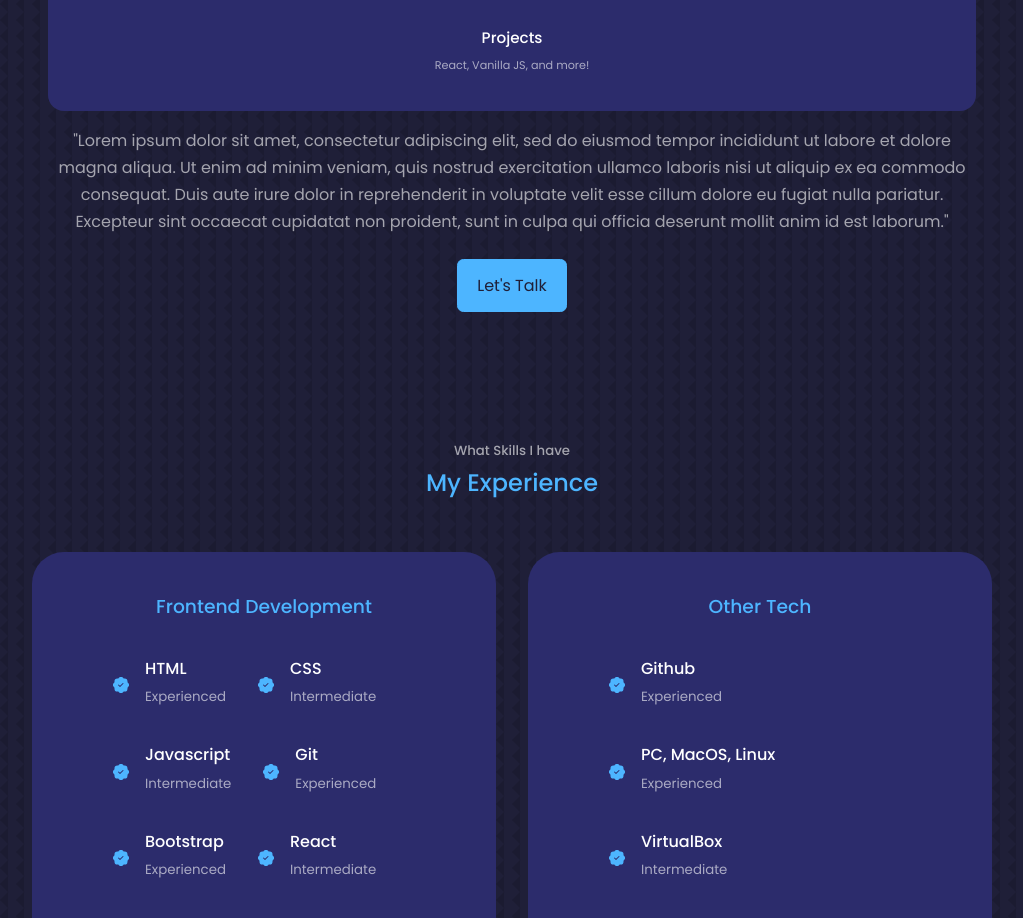
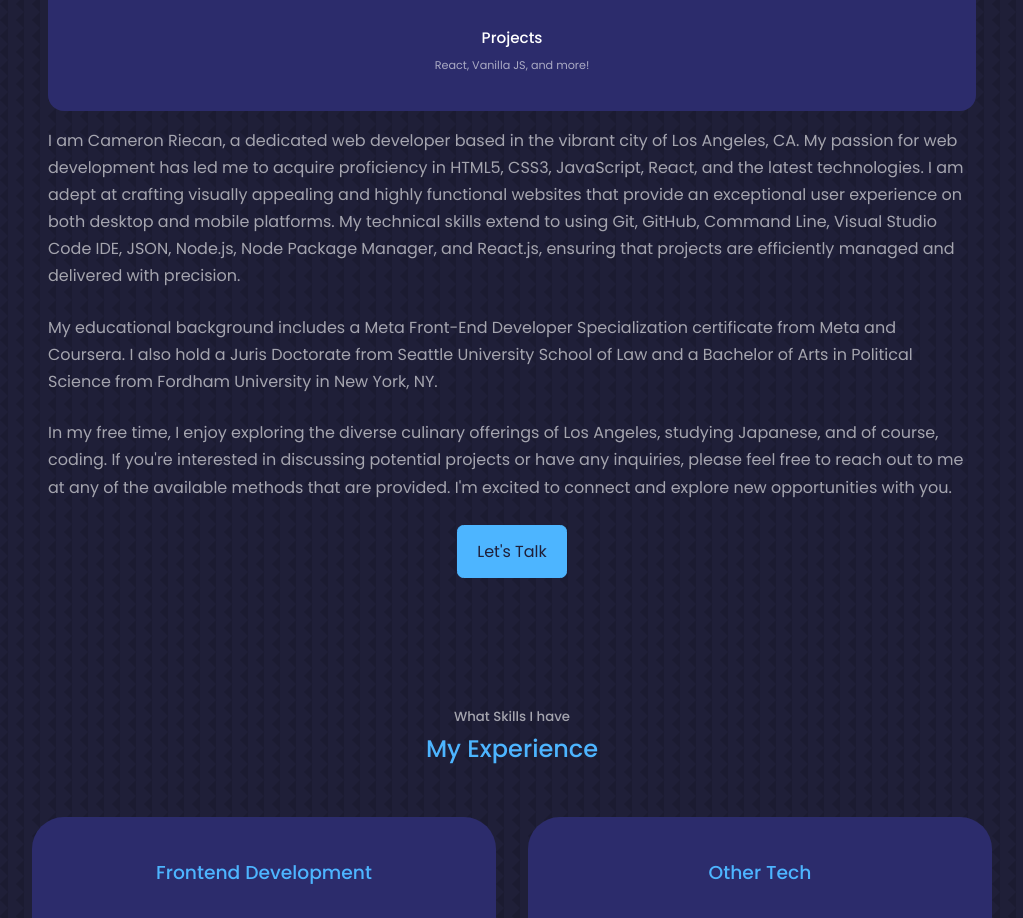
Before and after one commit to CameronRiecan/CameronRiecan.github.io, a React (Create React App) app: page / in a window 1280 px wide. Shown: the part 2324-3242 px from the top of the page, without its empty margins (128-1151 px from the left). Built offline with nearby package versions, Linux system fonts and the light colour scheme.

Commit message:
add content to about me component

```diff
--- a/src/components/about/About.jsx
+++ b/src/components/about/About.jsx
@@ -44,7 +44,13 @@ const About = () => {
           </div>
 
           <p>
-          "Lorem ipsum dolor sit amet, consectetur adipiscing elit, sed do eiusmod tempor incididunt ut labore et dolore magna aliqua. Ut enim ad minim veniam, quis nostrud exercitation ullamco laboris nisi ut aliquip ex ea commodo consequat. Duis aute irure dolor in reprehenderit in voluptate velit esse cillum dolore eu fugiat nulla pariatur. Excepteur sint occaecat cupidatat non proident, sunt in culpa qui officia deserunt mollit anim id est laborum."
+            I am Cameron Riecan, a dedicated web developer based in the vibrant city of Los Angeles, CA. My passion for web development has led me to acquire proficiency in HTML5, CSS3, JavaScript, React, and the latest technologies. I am adept at crafting visually appealing and highly functional websites that provide an exceptional user experience on both desktop and mobile platforms. My technical skills extend to using Git, GitHub, Command Line, Visual Studio Code IDE, JSON, Node.js, Node Package Manager, and React.js, ensuring that projects are efficiently managed and delivered with precision.
+          </p>
+          <p>
+            My educational background includes a Meta Front-End Developer Specialization certificate from Meta and Coursera. I also hold a Juris Doctorate from Seattle University School of Law and a Bachelor of Arts in Political Science from Fordham University in New York, NY.
+          </p>
+          <p>
+            In my free time, I enjoy exploring the diverse culinary offerings of Los Angeles, studying Japanese, and of course, coding. If you're interested in discussing potential projects or have any inquiries, please feel free to reach out to me at any of the available methods that are provided. I'm excited to connect and explore new opportunities with you.
           </p>
 
           <a href='#contact' className='btn btn-primary'>Let's Talk</a>
--- a/src/components/about/about.css
+++ b/src/components/about/about.css
@@ -81,6 +81,7 @@
 .about_content p {
     color: var(--color-light);
     margin: 1rem 0 1.5rem;
+    text-align: left;
 }
 
 /* Media Queries (Medium Devices) */
```
